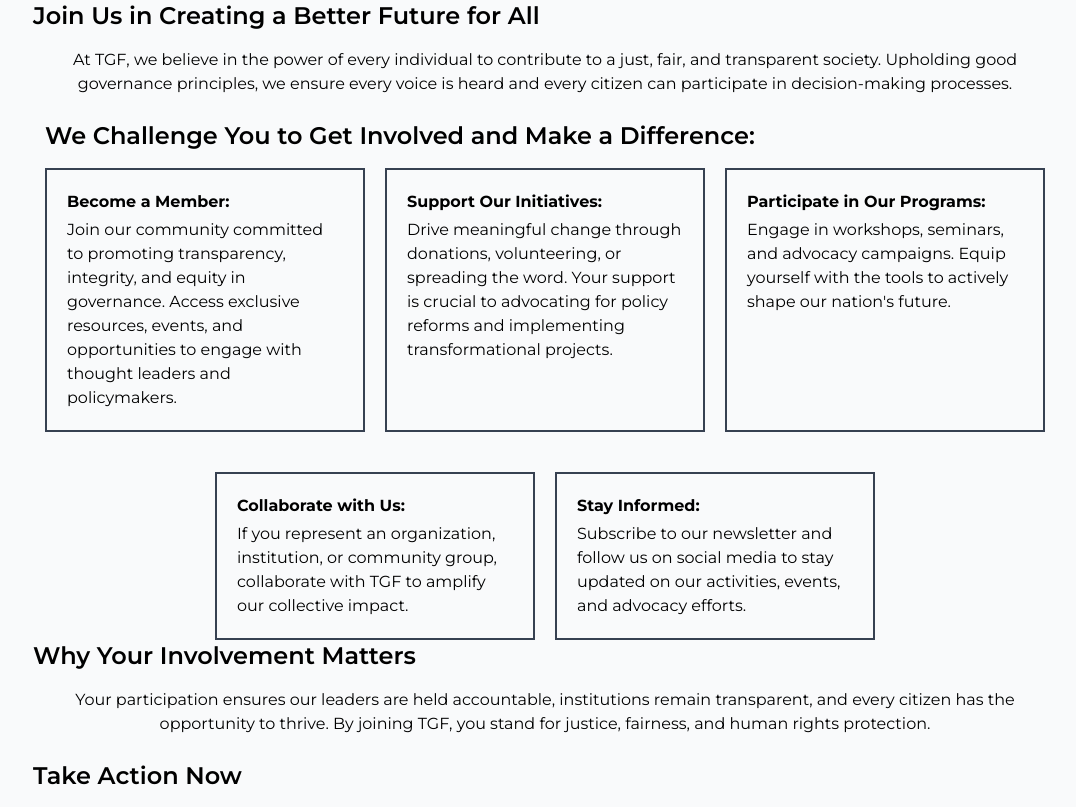
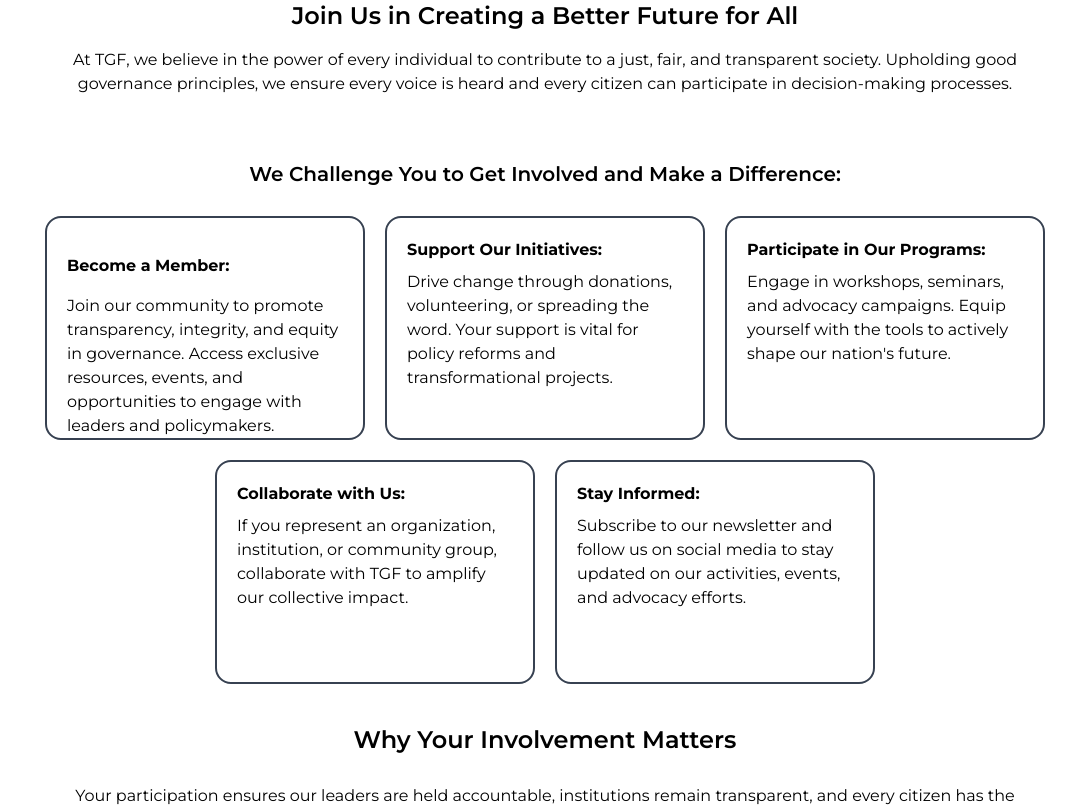
Before and after one commit to deji-ice/TransparentGovernanceFoundation, a Next.js app: page / in a window 1280 px wide. Shown: the part 1720-2527 px from the top of the page, without its empty margins (95-1171 px from the left). Built offline with nearby package versions, Linux system fonts and the light colour scheme; a web font is replaced by a local one.

Commit message:
refactor: Improve GetInvolved component layout and styling

```diff
--- a/components/Homepage/GetInvolved.tsx
+++ b/components/Homepage/GetInvolved.tsx
@@ -1,8 +1,10 @@
 import React from "react";
+import { FaPeopleGroup } from "react-icons/fa6";
+import { IoLocationOutline, IoPeople } from "react-icons/io5";
 
 const GetInvolved = () => {
   return (
-    <section className="flex flex-col bg-gray-50 items-center px-10 md:px-20 py-8 ">
+    <section className="flex flex-col  items-center px-10 md:px-20 py-8 ">
       <h2 className="text-3xl md:text-4xl font-bold mb-10 font-playfair text-center text-black">
         Get{" "}
         <span className=" underline underline-offset-2 decoration-green-600 decoration-2">
@@ -10,7 +12,7 @@
         </span>
       </h2>
 
-      <div>
+      <div  className="flex flex-col items-center mb-10">
         <h3 className="text-xl md:text-2xl font-semibold mb-4 text-black">
           Join Us in Creating a Better Future for All
         </h3>
@@ -22,27 +24,29 @@
         </p>
       </div>
 
-      <section>
-        <h3 className="text-xl md:text-2xl font-semibold mb-4 text-black">
+      <section className="flex flex-col gap-3 mb-10 items-center">
+        <h3 className="text-xl md:text-xl font-semibold mb-4 text-black">
           We Challenge You to Get Involved and Make a Difference:
         </h3>
-        <ul className=" flex flex-col items-center justify-center gap-10  text-black w-full  ">
-          <div className="flex *:w-[20rem] gap-5 *:flex *:flex-col *:gap-1 *:border-2 *:p-5 *:border-gray-700">
-            <li>
+        <ul className=" flex flex-col items-center justify-center gap-5  text-black w-full  ">
+          <div className="flex *:w-[20rem] gap-5 *:h-[14rem] *:flex *:flex-col *:gap-2 *:border-2 *:p-5 *:border-gray-700 *:rounded-2xl">
+            <li className="flex flex-col">
+            <IoLocationOutline className="text-4xl text-green-600" />
+            <FaPeopleGroup className=" bg-red-600 text-3xl" />
               <strong>Become a Member:</strong>
+              <IoPeople className="text-black bg-red-600 text-3xl" />
               <p>
-                Join our community committed to promoting transparency,
-                integrity, and equity in governance. Access exclusive resources,
-                events, and opportunities to engage with thought leaders and
-                policymakers.
+                Join our community to promote transparency, integrity, and
+                equity in governance. Access exclusive resources, events, and
+                opportunities to engage with leaders and policymakers.
               </p>
             </li>
             <li>
               <strong>Support Our Initiatives:</strong>
               <p>
-                Drive meaningful change through donations, volunteering, or
-                spreading the word. Your support is crucial to advocating for
-                policy reforms and implementing transformational projects.
+                Drive change through donations, volunteering, or spreading the
+                word. Your support is vital for policy reforms and
+                transformational projects.
               </p>
             </li>
             <li>
@@ -54,15 +58,15 @@
             </li>
           </div>
 
-          <div className="flex *:w-[20rem] gap-5 *:flex *:flex-col *:gap-1 *:border-2 *:p-5 *:border-gray-700">
-            <li className="col-start-[1.5]">
+          <div className="flex *:h-[14rem] *:w-[20rem] gap-5 *:flex *:flex-col *:gap-2 *:border-2 *:p-5 *:border-gray-700 *:rounded-2xl">
+            <li className="">
               <strong>Collaborate with Us:</strong>
               <p>
                 If you represent an organization, institution, or community
                 group, collaborate with TGF to amplify our collective impact.
               </p>
             </li>
-            <li className="col-start-2">
+            <li className="">
               <strong>Stay Informed:</strong>
               <p>
                 Subscribe to our newsletter and follow us on social media to
@@ -73,7 +77,7 @@
         </ul>
       </section>
 
-      <section>
+      <section className="flex flex-col gap-3 mb-10 items-center">
         <h3 className="text-xl md:text-2xl font-semibold mb-4 text-black">
           Why Your Involvement Matters
         </h3>
```
